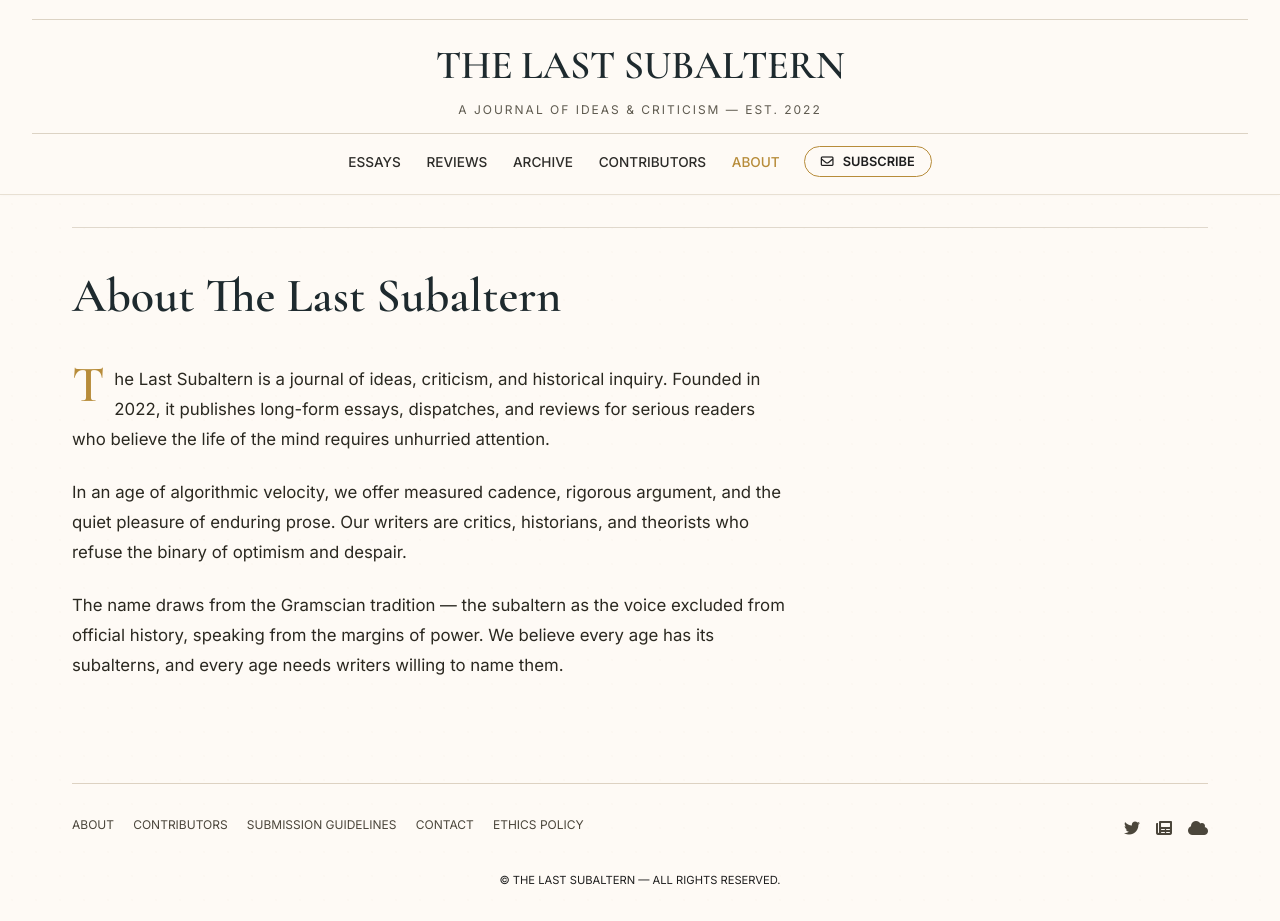
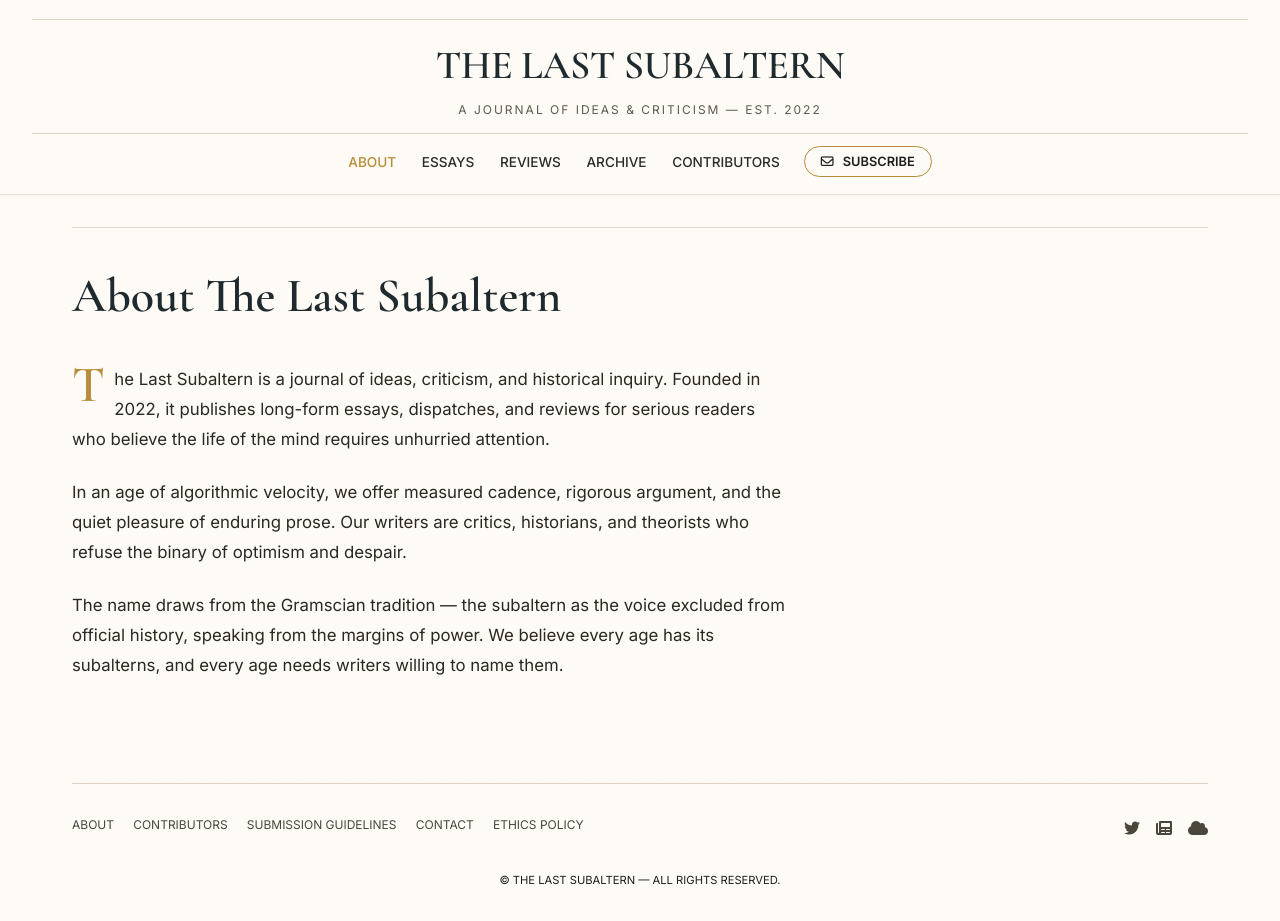
Before and after one commit to Almutazili/The-Last-Subaltern, a Next.js app: page /about in a window 1280 px wide. Built offline with nearby package versions, Linux system fonts and the light colour scheme.

Commit message:
Update Layout.js

```diff
--- a/components/Layout.js
+++ b/components/Layout.js
@@ -48,11 +48,12 @@ export default function Layout({ children, title = 'The Last Subaltern', activeP
           </div>
           <div className="nav-row">
             <ul className="nav-links">
+              <li><Link href="/about" className={activePage === 'about' ? 'active' : ''}>About</Link></li>
               <li><Link href="/essays" className={activePage === 'essays' ? 'active' : ''}>Essays</Link></li>
               <li><Link href="/reviews" className={activePage === 'reviews' ? 'active' : ''}>Reviews</Link></li>
               <li><Link href="/archive" className={activePage === 'archive' ? 'active' : ''}>Archive</Link></li>
               <li><Link href="/contributors" className={activePage === 'contributors' ? 'active' : ''}>Contributors</Link></li>
-              <li><Link href="/about" className={activePage === 'about' ? 'active' : ''}>About</Link></li>
+
             </ul>
             <a href="https://theblackpaper.substack.com" target="_blank" rel="noreferrer" className="subscribe-nav">
               <i className="far fa-envelope" style={{marginRight:'6px'}}></i> Subscribe
```
